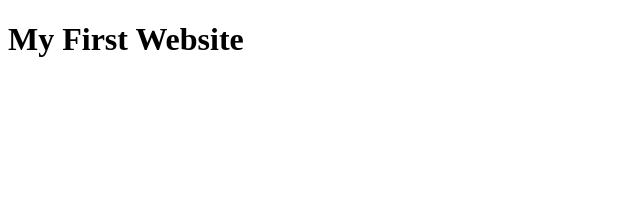
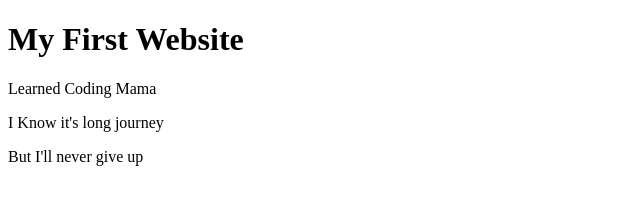
Before and after one commit to tanvirWDsunny/my-first-website, a plain HTML site: page index.html in a window 1280 px wide. Shown: the whole page, without its empty margins (0-640 px from the left). Drawn offline with Linux system fonts and the light colour scheme.

Commit message:
journey added

```diff
--- a/index.html
+++ b/index.html
@@ -4,9 +4,13 @@
     <meta charset="UTF-8">
     <meta http-equiv="X-UA-Compatible" content="IE=edge">
     <meta name="viewport" content="width=device-width, initial-scale=1.0">
-    <title>Document</title>
+    <title>Website</title>
 </head>
 <body>
     <h1>My First Website</h1>
+    <p>Learned Coding Mama</p>
+    <p>I Know it's long journey</p>
+    <p>But I'll never give up</p>
+
 </body>
 </html>
```
